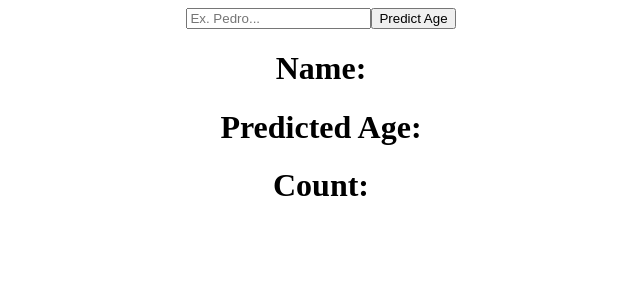
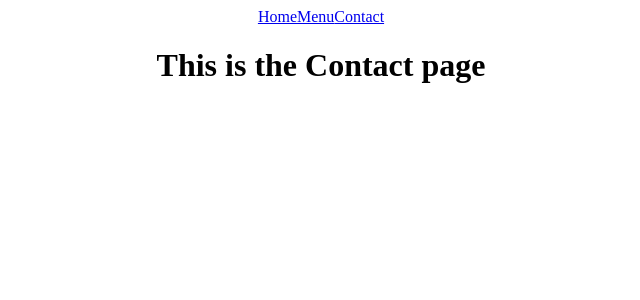
Before and after one commit to ReudyMiguel20/React-Tutorial, a React (Create React App) app: page /contact in a window 1280 px wide. Shown: the top 300 px of the page, without its empty margins (319-959 px from the left). Built offline with nearby package versions, Linux system fonts and the light colour scheme.

Commit message:
Module 8

```diff
--- a/package.json
+++ b/package.json
@@ -9,6 +9,7 @@
 		"axios": "^1.6.1",
 		"react": "^18.2.0",
 		"react-dom": "^18.2.0",
+		"react-router-dom": "^6.18.0",
 		"react-scripts": "^5.0.1",
 		"web-vitals": "^2.1.4"
 	},
--- a/src/App.js
+++ b/src/App.js
@@ -1,31 +1,26 @@
 /* eslint-disable react/jsx-key */
 import "./App.css";
+import { Home } from "./pages/Home";
+import { Menu } from "./pages/Menu";
+import { Contact } from "./pages/Contact";
+import { Error } from "./pages/Error";
+import Navbar from "./Navbar.jsx";
+import { BrowserRouter as Router, Routes, Route } from "react-router-dom";
+
 import { useState, useEffect } from "react";
 
 function App() {
-  const [name, setName] = useState("");
-  const [predictedAge, setPredictedAge] = useState(null);
-
-  const fetchData = () => {
-    fetch("https://api.agify.io/?name=" + name)
-      .then((res) => res.json())
-      .then((data) => {
-        setPredictedAge(data);
-      });
-  };
-
-  const handleNameChange = (event) => {
-    setName(event.target.value);
-  };
-
   return (
     <div className="App">
-      <input placeholder="Ex. Pedro..." onChange={handleNameChange} />
-      <button onClick={fetchData}> Predict Age</button>
-
-      <h1>Name: {predictedAge?.name}</h1>
-      <h1>Predicted Age: {predictedAge?.age}</h1>
-      <h1>Count: {predictedAge?.count}</h1>
+      <Router>
+        <Navbar />
+        <Routes>
+          <Route path="/" element={<Home />} />
+          <Route path="/menu" element={<Menu />} />
+          <Route path="/contact" element={<Contact />} />
+          <Route path="*" element={<Error />} />
+        </Routes>
+      </Router>
     </div>
   );
 }
--- /dev/null
+++ b/src/Navbar.jsx
@@ -0,0 +1,13 @@
+import { Link } from "react-router-dom";
+
+function Navbar() {
+  return (
+    <div>
+      <Link to="/">Home</Link>
+      <Link to="/menu">Menu</Link>
+      <Link to="/contact">Contact</Link>
+    </div>
+  );
+}
+
+export default Navbar;
--- /dev/null
+++ b/src/pages/Contact.js
@@ -0,0 +1,3 @@
+export const Contact = () => {
+  return <h1>This is the Contact page</h1>;
+};
--- /dev/null
+++ b/src/pages/Error.js
@@ -0,0 +1,3 @@
+export const Error = () => {
+  return <h1>404 ERROR PAGE</h1>;
+};
--- /dev/null
+++ b/src/pages/Home.js
@@ -0,0 +1,3 @@
+export const Home = () => {
+  return <h1>This is the homepage</h1>;
+};
--- /dev/null
+++ b/src/pages/Menu.js
@@ -0,0 +1,3 @@
+export const Menu = () => {
+  return <h1>This is the Menu</h1>;
+};
```
Also changed, not shown: 1 other file (tests, documents, lock files or other folders).
